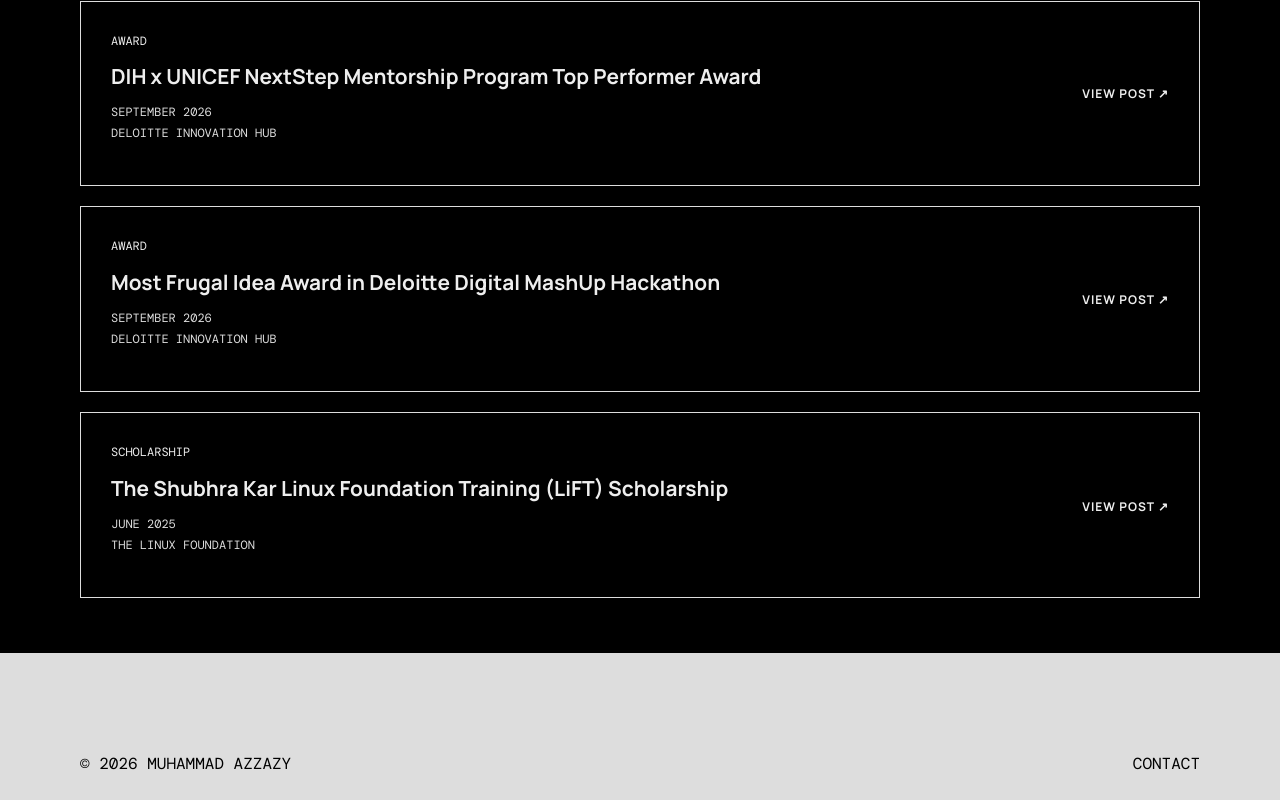
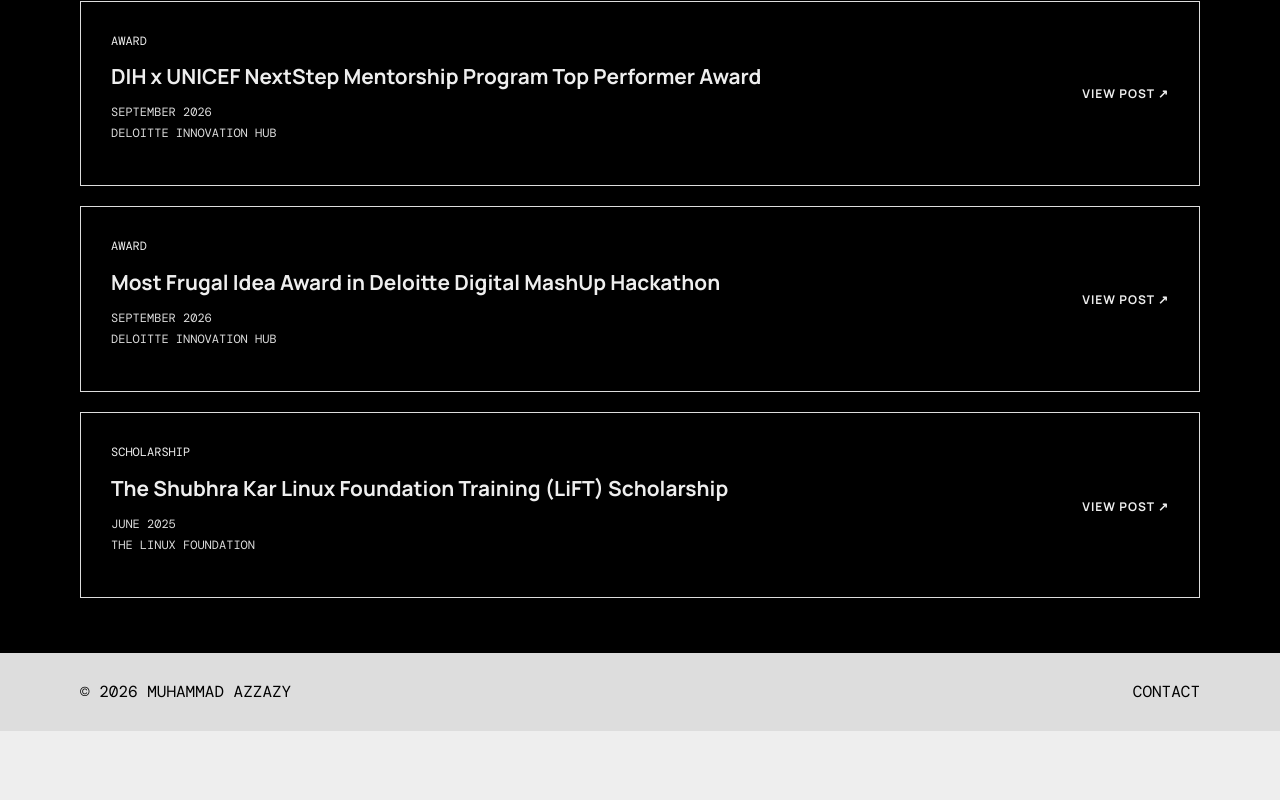
Before and after one commit to muhammadazzazy/muhammadazzazy.github.io, a plain HTML site: page index.html in a window 1280 px wide. Shown: the part 4519-5319 px from the top of the page. After the commit the page ends 5250 px from the top, so only its background shows below. Drawn offline with nearby package versions, Linux system fonts and the light colour scheme.

Commit message:
Reduce footer and copyright padding

```diff
--- a/style.css
+++ b/style.css
@@ -379,7 +379,7 @@ h3 {
 
 footer {
   background: var(--gray);
-  padding-top: 75px;
+  padding: 10px 0;
 }
 
 .copyright {
@@ -388,8 +388,7 @@ footer {
   font-family: "DM Mono", monospace;
   font-size: 1rem;
   justify-content: space-between;
-  padding-bottom: 22px;
-  padding-top: 22px;
+  padding: 15px 0;
   text-transform: uppercase;
 }
 
```
